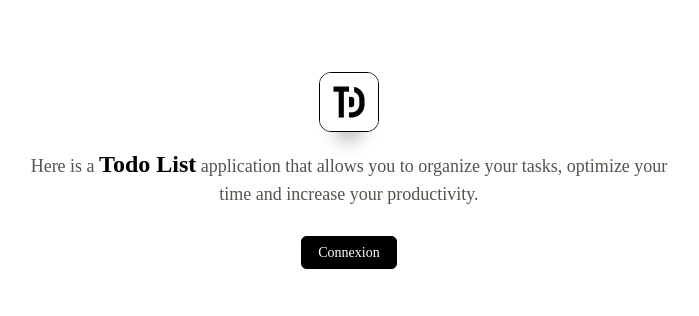
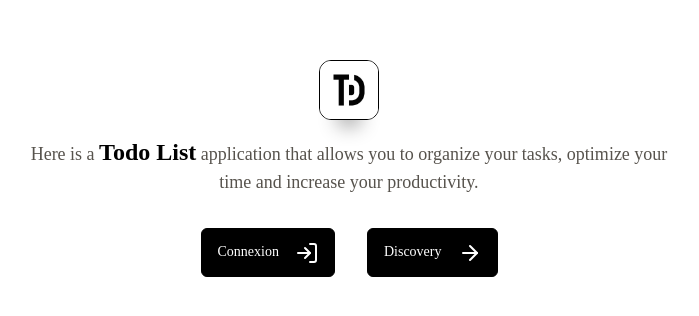
Before and after one commit to AinaElie/App_todo_list_preprod, a Next.js app: page / in a window 1280 px wide. Shown: the part 224-540 px from the top of the page, without its empty margins (291-990 px from the left). Built offline with nearby package versions, Linux system fonts and the light colour scheme.

Commit message:
chore: new logo

```diff
--- a/app/page.tsx
+++ b/app/page.tsx
@@ -28,13 +28,51 @@ export default function Home() {
           {loading ? (
             <Loading />
           ) : (
-            <Link
-              onClick={() => setLoading(true)}
-              href={"/login"}
-              className="bg-black transition-all text-white font-light text-sm px-4 py-2 border border-black rounded-md hover:bg-transparent hover:text-black"
-            >
-              Connexion
-            </Link>
+            <div className="flex justify-center items-center">
+              <Link
+                onClick={() => setLoading(true)}
+                href={"/login"}
+                className="bg-black group flex justify-center items-center transition-all text-white font-light text-sm mr-4 px-4 py-3 border border-black rounded-md hover:bg-white"
+              >
+                <p className="group-hover:text-black">Connexion</p>
+                <svg
+                  xmlns="http://www.w3.org/2000/svg"
+                  width="23"
+                  height="23"
+                  viewBox="0 0 23 23"
+                  fill="none"
+                  stroke-width="2"
+                  stroke-linecap="round"
+                  stroke-linejoin="round"
+                  className="stroke-white ml-4 group-hover:stroke-black"
+                >
+                  <path d="M15 3h4a2 2 0 0 1 2 2v14a2 2 0 0 1-2 2h-4"></path>
+                  <polyline points="10 17 15 12 10 7"></polyline>
+                  <line x1="15" x2="3" y1="12" y2="12"></line>
+                </svg>
+              </Link>
+              <Link
+                onClick={() => setLoading(true)}
+                href={"/home"}
+                className="bg-black group flex justify-center items-center transition-all text-white font-light text-sm ml-4 px-4 py-3 border border-black rounded-md hover:bg-transparent"
+              >
+                <p className="group-hover:text-black">Discovery</p>
+                <svg
+                  xmlns="http://www.w3.org/2000/svg"
+                  width="23"
+                  height="23"
+                  viewBox="0 0 23 23"
+                  fill="none"
+                  stroke-width="2"
+                  stroke-linecap="round"
+                  stroke-linejoin="round"
+                  className="stroke-white ml-4 group-hover:stroke-black"
+                >
+                  <path d="M5 12h14"></path>
+                  <path d="m12 5 7 7-7 7"></path>
+                </svg>
+              </Link>
+            </div>
           )}
         </div>
       </div>
```
